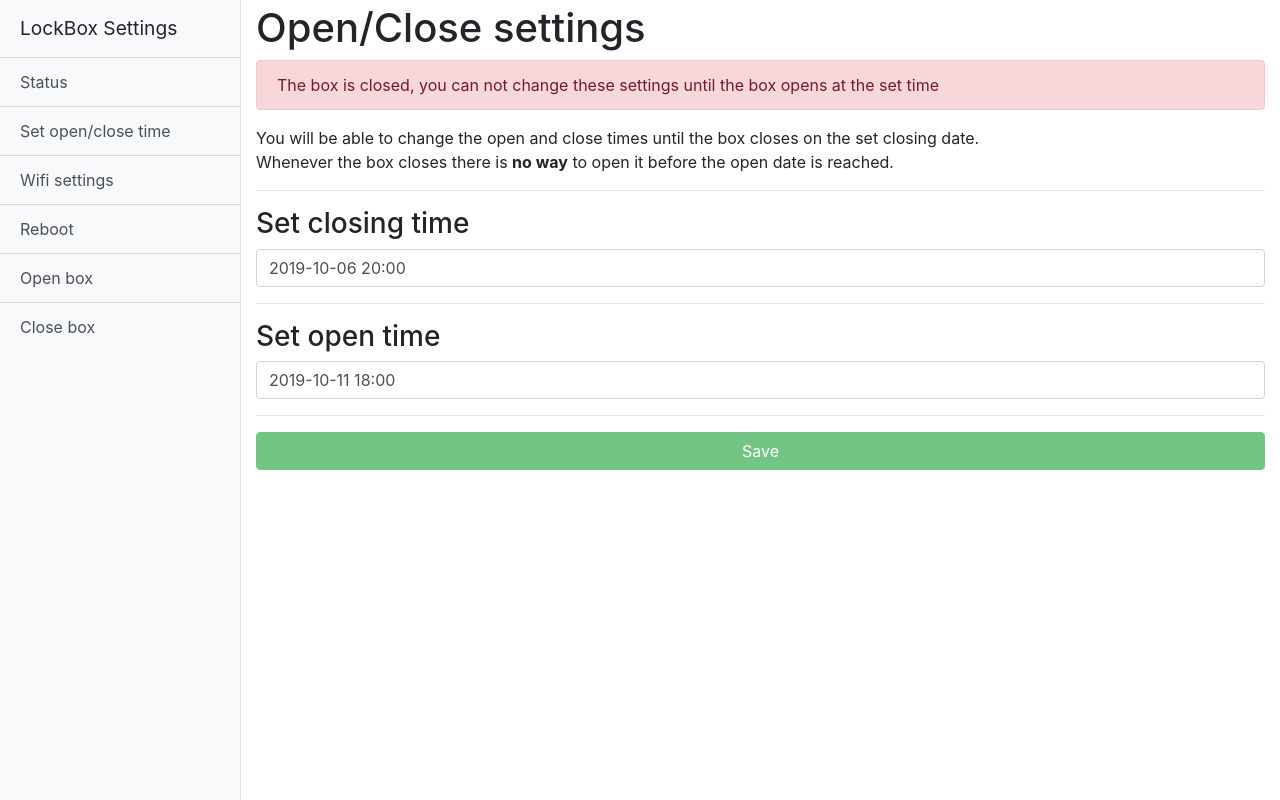
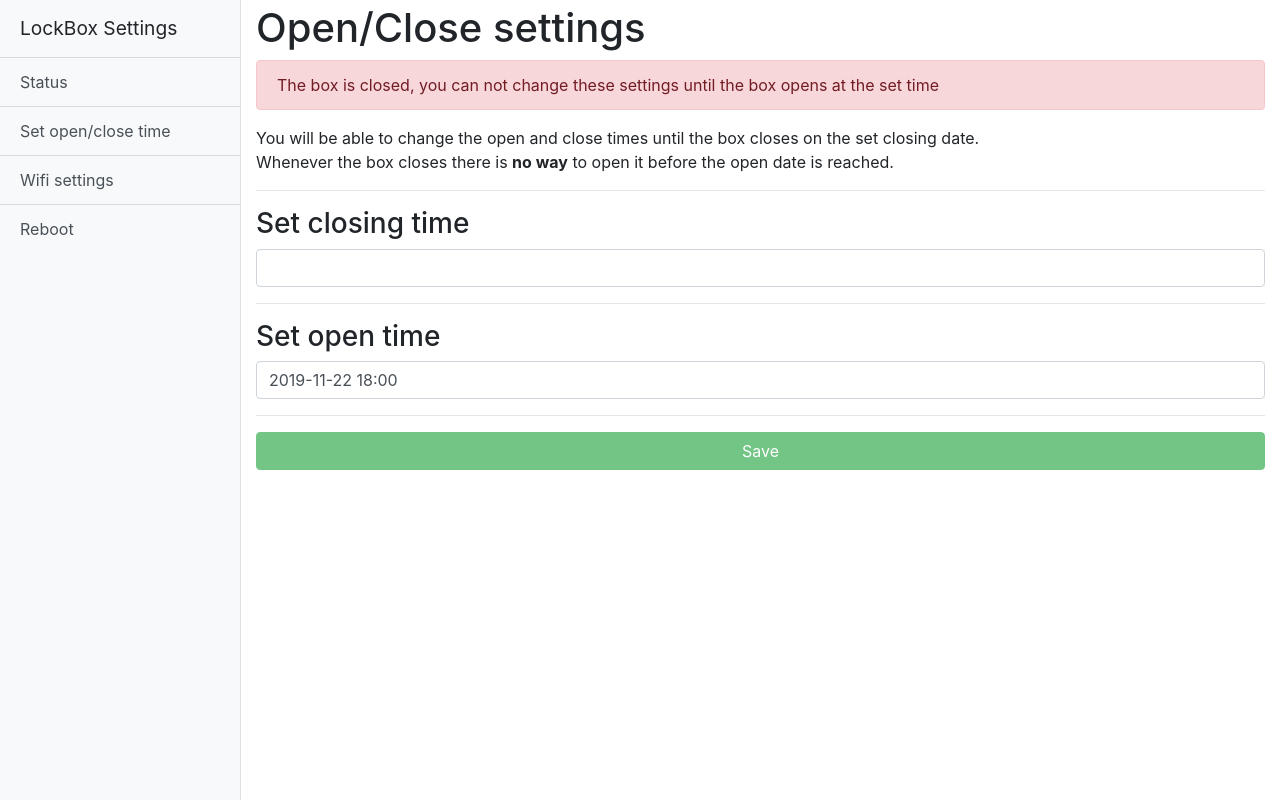
Before and after one commit to cedric5/LockBox, a Flask app: page /open-close in a window 1280 px wide. Run offline with Flask 2, Linux system fonts and the light colour scheme; some libraries are stand-ins or nearby versions.

Commit message:
disable manual control of the box when times are set

```diff
--- a/app.py
+++ b/app.py
@@ -59,13 +59,19 @@ def show_open_close_page():
 
 @app.route("/open-box")
 def open_box():
-    box.open_box()
+    if tools.get_config('mode') == 'automatic':
+        print('Box in automatic mode, manual control disabled')
+    else:
+        box.open_box()
     return "Box open script called"
 
 
 @app.route("/close-box")
 def close_box():
-    box.close_box()
+    if tools.get_config('mode') == 'automatic':
+        print('Box in automatic mode, manual control disabled')
+    else:
+        box.close_box()
     return "Box close script called"
 
 
--- a/controllers/open_close_page.py
+++ b/controllers/open_close_page.py
@@ -12,13 +12,14 @@ def show():
                                 "close_time": tools.get_config("close_time"),
                                 "box_status": tools.get_config("box_status"),
                                 "alert": alert[1],
-                                "alert_type": alert[0]
+                                "alert_type": alert[0],
+                                "mode": tools.get_config("mode")
                                 })
     }
     return render_template('main.html', **template_data)
 
 def open_close_page_alert():
-    if tools.get_config('box_status') == "closed":
+    if tools.get_config('box_status') == "closed" and tools.get_config('mode') == 'automatic':
         return "danger", "The box is closed, you can not change these settings until the box opens at the set time"
     else:
         return "", ""
--- a/controllers/status_page.py
+++ b/controllers/status_page.py
@@ -10,7 +10,7 @@ def show():
     wifi_ssid = tools.get_config("wifi_ssid")
     wifi_strength = tools.get_config("wifi_strength")
     time_left_arr = tools.time_left(box_status)
-
+    mode = tools.get_config("mode")
     template_data = {
         'content': tools.render_page("status",
                                {'box_status': box_status(),
@@ -18,7 +18,8 @@ def show():
                                 'open_time': open_time,
                                 "close_time": close_time,
                                 "time_left": time_left_arr,
-                                "wifi_ssid": wifi_ssid})
+                                "wifi_ssid": wifi_ssid,
+                                "mode": mode})
     }
 
     return render_template('main.html', **template_data)
--- a/settings.json
+++ b/settings.json
@@ -1 +1 @@
-{"close_time": "2019-10-06 20:00", "open_time": "2019-10-11 18:00", "wifi_wpa2": "JEEEJ", "wifi_strength": 5, "wifi_ssid": "EchtGoeieWifiMaat", "box_status": "closed"}
+{"close_time": "", "open_time": "2019-11-22 18:00", "wifi_wpa2": "JEEEJ", "mode": "automatic", "wifi_strength": 5, "wifi_ssid": "EchtGoeieWifiMaat", "box_status": "closed"}
--- a/templates/main.html
+++ b/templates/main.html
@@ -57,8 +57,8 @@
                 <a href="/open-close" class="list-group-item list-group-item-action bg-light">Set open/close time</a>
                 <a href="/wifi" class="list-group-item list-group-item-action bg-light">Wifi settings</a>
                 <a href="/reboot" class="list-group-item list-group-item-action bg-light">Reboot</a>
-                <a href="#" id=open-box class="list-group-item list-group-item-action bg-light">Open box</a>
-                <a href="#" id=close-box class="list-group-item list-group-item-action bg-light">Close box</a>
+                <!--<a href="#" id=open-box class="list-group-item list-group-item-action bg-light">Open box</a>
+                <a href="#" id=close-box class="list-group-item list-group-item-action bg-light">Close box</a>-->
             </div>
         </div>
     <!-- /#sidebar-wrapper -->
--- a/templates/open-close-settings.html
+++ b/templates/open-close-settings.html
@@ -19,8 +19,12 @@
           <h3>Set open time</h3>
 				<input readonly class="form-control" type="text" id="open-time-box" value="{{ open_time }}">
           <hr>
+            {% if mode == "automatic" %}
             {% if box_status == "closed" %}
           <button type="button" id="save" class="btn btn-success btn-block" disabled>Save</button>
+            {% else %}
+          <button type="button" id="save" class="btn btn-success btn-block">Save</button>
+            {% endif %}
             {% else %}
           <button type="button" id="save" class="btn btn-success btn-block">Save</button>
             {% endif %}
--- a/templates/status.html
+++ b/templates/status.html
@@ -57,9 +57,15 @@
         </div>
         <div class="card text-center">
             <div class="card-body" style="margin-top:10px;">
+                {% if mode == 'manual' %}
                 <a href="#" id="open-box" class="btn btn-primary btn-block">Open box</a>
                 <a href="#" id="close-box" class="btn btn-primary btn-block">Close box</a>
                 <a href="#" id="set-friday" class="btn btn-danger btn-block">Close box till friday 18:00</a>
+                {% elif mode == 'automatic' %}
+                <a href="#" id="open-box" class="btn btn-primary btn-block disabled">Open box</a>
+                <a href="#" id="close-box" class="btn btn-primary btn-block disabled">Close box</a>
+                <a href="#" id="set-friday" class="btn btn-danger btn-block disabled">Close box till friday 18:00</a>
+                {% endif %}
             </div>
         </div>
     </div>
--- a/timer.py
+++ b/timer.py
@@ -4,6 +4,10 @@ import datetime
 import box
 
 def check_times():
+    if tools.config_is_set("open_time") or tools.config_is_set("close_time"):
+        tools.write_config('mode', 'automatic')
+    else:
+        tools.write_config('mode', 'manual')
     box_status = tools.get_config("box_status")
     times = tools.time_left(box_status)
     days = times[0]
@@ -21,10 +25,8 @@ def move_lid(box_status):
     if is_valid_date(open_close_time):
         print("moving box")
         if box_status == "open":
-            tools.write_config("close_time", "")
             box.close_box()
         else:
-            tools.write_config("open_time", "")
             box.open_box()
 
 
--- a/tools.py
+++ b/tools.py
@@ -4,9 +4,11 @@ import os
 
 from flask import Flask, render_template
 
+
 def render_page(page, page_data):
     rendered = render_template(page + '.html', **page_data)
     return rendered
+
 
 def get_config(key):
     with open('settings.json') as json_data_file:
@@ -22,6 +24,14 @@ def write_config(key, value):
         json.dump(settings, outfile)
     return
 
+
+def config_is_set(key):
+    if not get_config(key):
+        return False
+    else:
+        return True
+
+
 def dateDiffInSeconds(date1, date2):
     timedelta = date2 - date1
     return timedelta.days * 24 * 3600 + timedelta.seconds
@@ -33,6 +43,7 @@ def daysHoursMinutesSecondsFromSeconds(seconds):
     days, hours = divmod(hours, 24)
     return (days, hours, minutes, seconds)
 
+
 def time_left(box_status):
     open_close_time = ""
     if box_status == "closed": open_close_time = get_config('open_time')
@@ -42,6 +53,7 @@ def time_left(box_status):
     now = datetime.datetime.now()
     return daysHoursMinutesSecondsFromSeconds(dateDiffInSeconds(now, time_to_compare))
 
+
 def get_next_friday():
     next_friday = datetime.date.today()
     while next_friday.weekday() != 4:
```
Also changed, not shown: box.py (+16 -8 lines), 1 other file.
